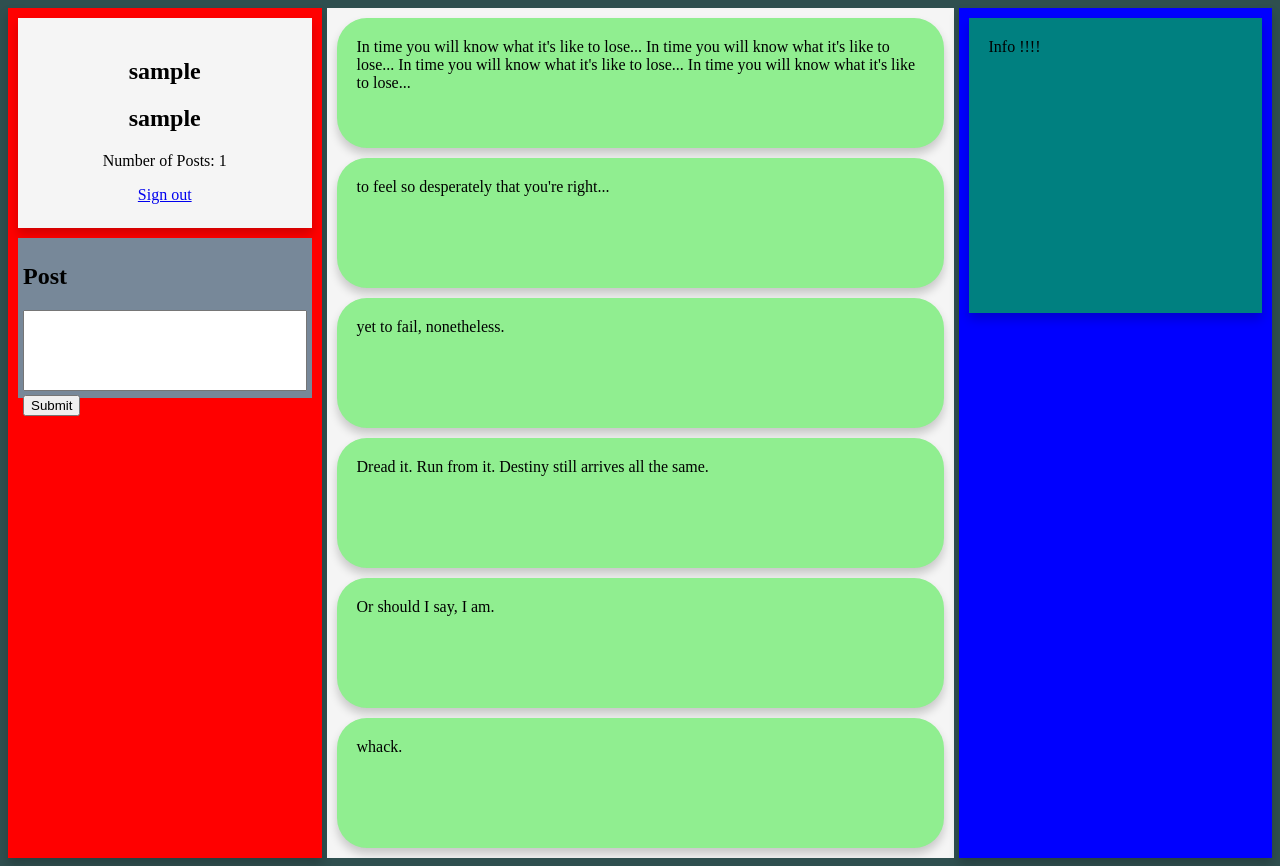
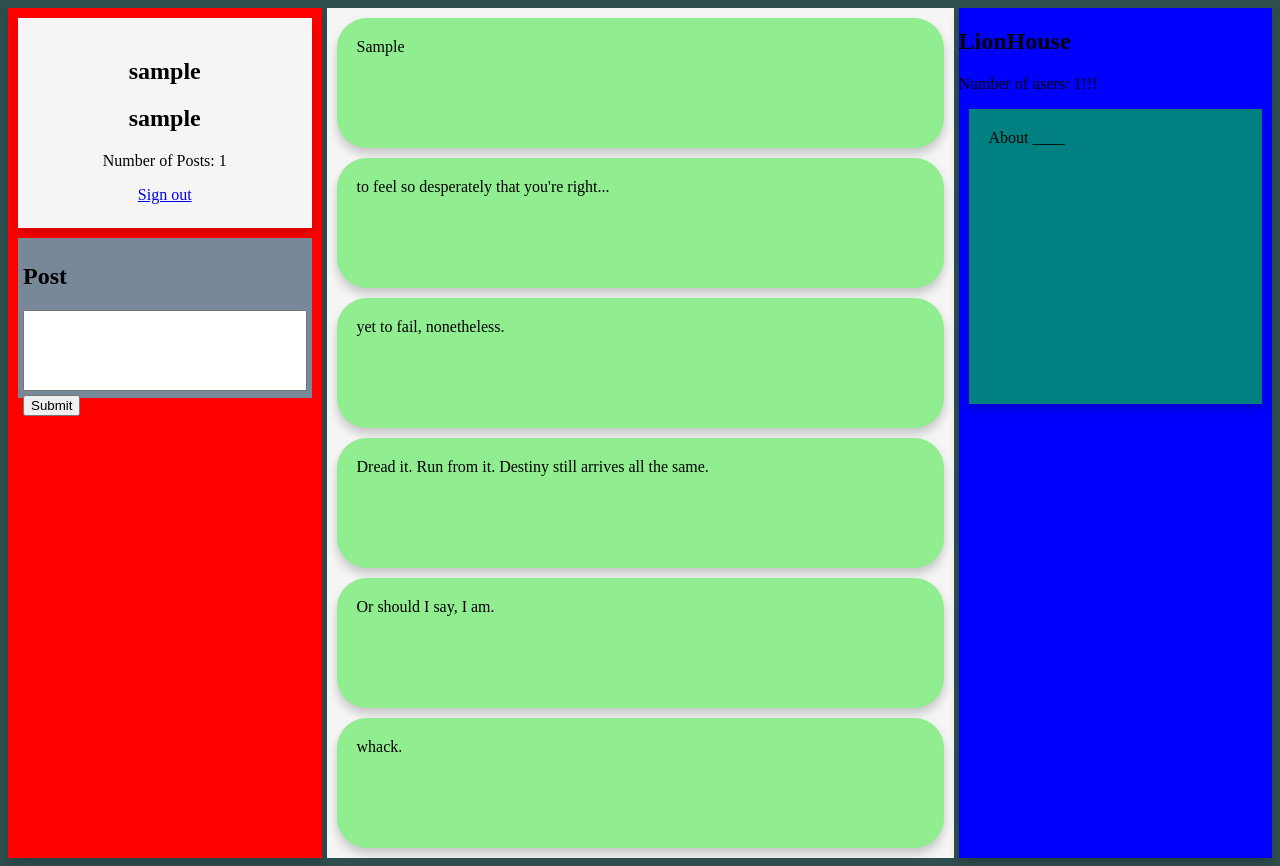
Before and after one commit to CapnSquirrel/LionHouse, a Python web app: template templates/feed.html in a window 1280 px wide. Run offline with Jinja, Linux system fonts and the light colour scheme; the template is opened without the code that fills it: most values are stand-ins (such as "Sample title", 1, 10 or a date in 2020).

Commit message:
posts not yet working, need to work out architecture for feed. lot of stuff broken actually

```diff
--- a/content_management.py
+++ b/content_management.py
@@ -1,4 +1,6 @@
 from google.appengine.api import users
+from google.appengine.ext import ndb
+from LionHouse_models import Post, User
 
 logout_url = users.create_logout_url('/')
 login_url = users.create_login_url('/')
@@ -8,6 +10,8 @@ def populate_feed(current_user):
         "sign_out": logout_url,
         "username": current_user.username,
         "user_name": current_user.name,
-        "post_count": len(current_user.posts)
+        "post_count": len(Post.query().filter(Post.author == current_user.key).fetch()),
+        "user_count": len(User.query().fetch()),
+        # "test_post": Post.query().filter(current_user.posts[0]).get() if len(current_user.posts) != 0 else "nothing here",
     }
     return feed_fields
--- a/templates/feed.html
+++ b/templates/feed.html
@@ -10,7 +10,7 @@
     <section id="console">
       <div id="user_info">
         <h1 id="username">{{ username }}</h1>
-        <h2 id="user_name">{{ user_name}}</h2>
+        <h2 id="user_name">{{ user_name }}</h2>
         <p>Number of Posts: {{ post_count }} </p>
         <a href="{{sign_out}}">Sign out</a>
       </div>
@@ -25,10 +25,7 @@
     <!--FEED SECTION-->
     <section id="feed">
         <div class="textpost">
-            In time you will know what it's like to lose...
-            In time you will know what it's like to lose...
-            In time you will know what it's like to lose...
-            In time you will know what it's like to lose...
+            {{ test_post }}
         </div>
         <div class="textpost">
           to feel so desperately that you're right...
@@ -48,7 +45,9 @@
     </section>
     <!--ABOUT SECTION-->
     <section id="about">
-      <div id="target_info">Info !!!!</div>
+      <h1>LionHouse</h1>
+      <p>Number of users: {{ user_count }}!!!</p>
+      <div id="target_info">About ____</div>
     </section>
   </body>
 </html>
```
Also changed, not shown: LionHouse_models.py (+5 -6 lines), main.py (+16 -7 lines).
